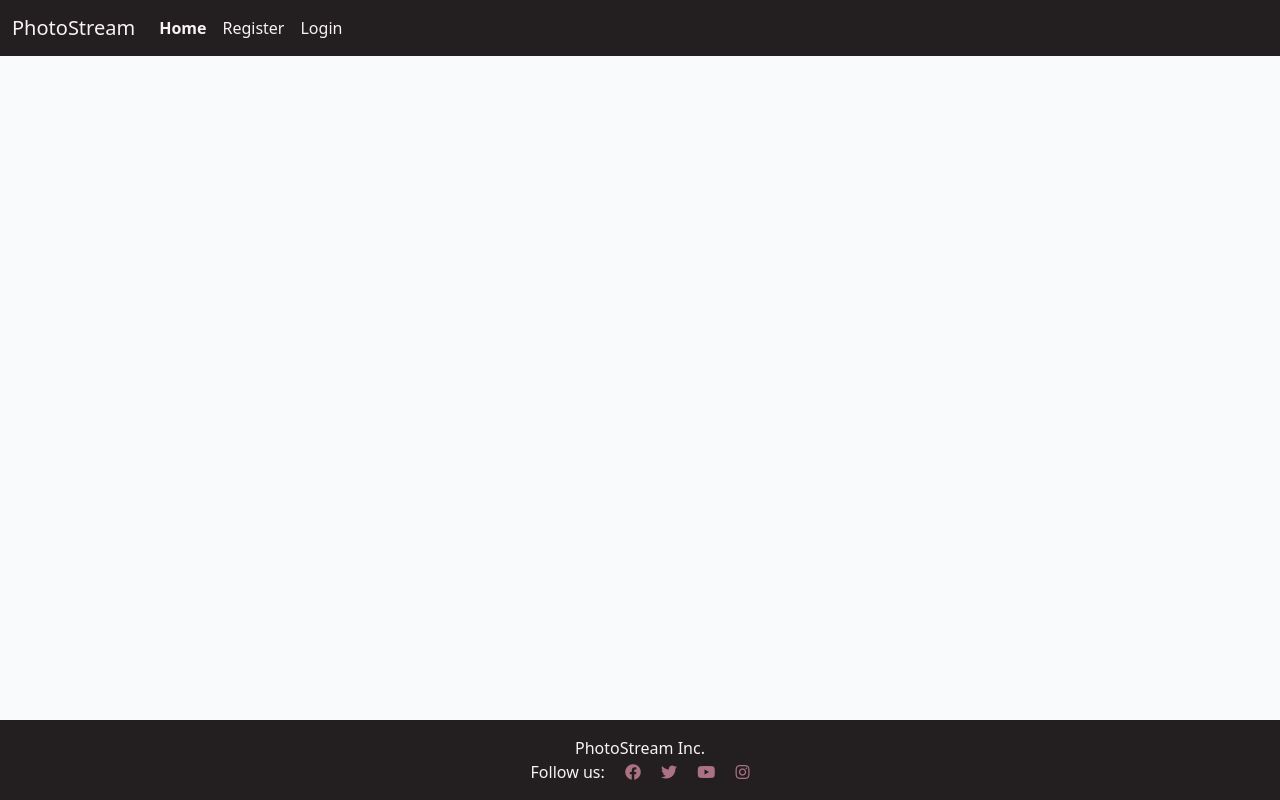
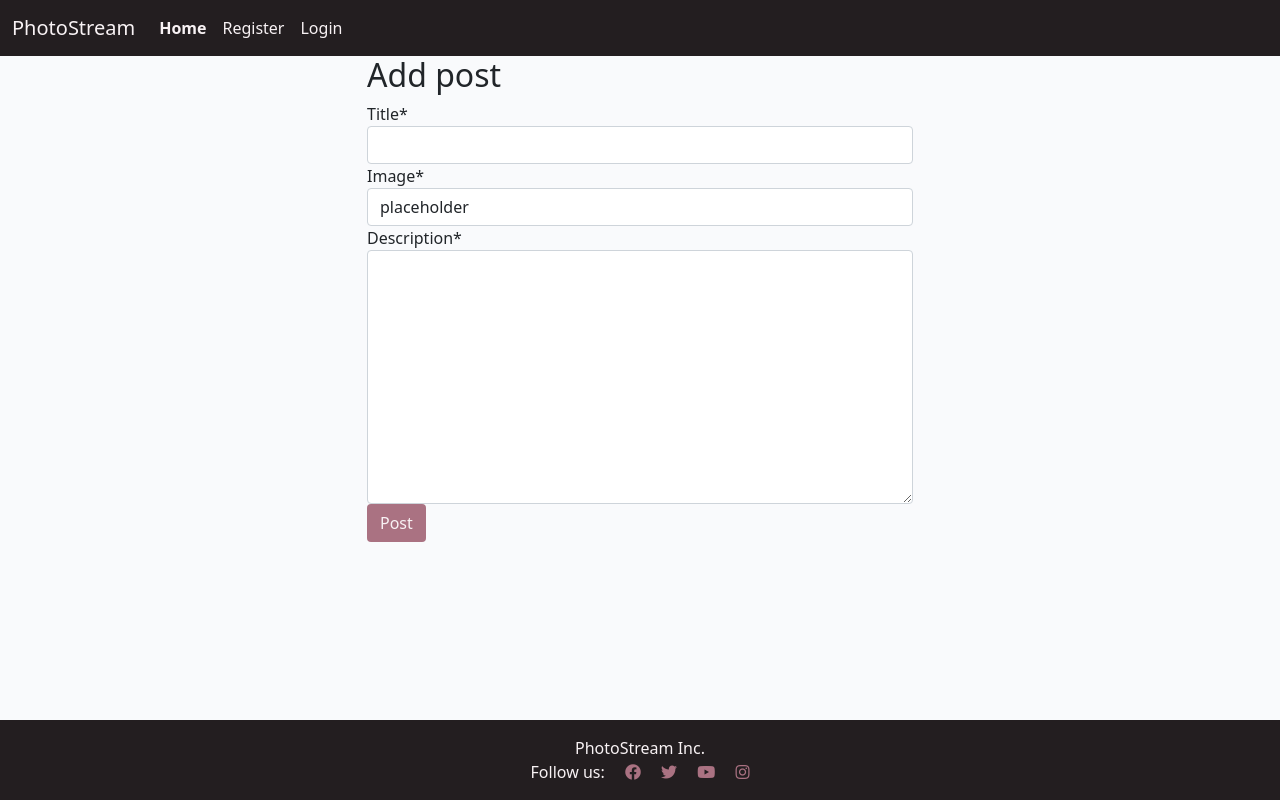
Before and after one commit to emmavkarlsson/portfolio-project-4, a Django app: page /add_image/ in a window 1280 px wide. Run offline with Django 3.2, Linux system fonts and the light colour scheme; some libraries are stand-ins or nearby versions.

Commit message:
add html and styles for add_image

```diff
--- a/static/css/style.css
+++ b/static/css/style.css
@@ -35,7 +35,8 @@ a:active {
     color: #aa7282;
 }
 
-.btn-signin {
+.btn-signin,
+.btn-post {
     background-color: #aa7282;
     color: #f8f2f4;
 }
--- a/templates/add_image.html
+++ b/templates/add_image.html
@@ -1,59 +1,18 @@
-{% extends "base.html" %}
+{% extends 'base.html' %}
+{% block content %}
+{% load crispy_forms_tags %}
 
-{% block content %}
-
-<div class="container-fluid">
-    <div class="row">
-
-        <!-- Blog Entries Column -->
-        <div class="col-12 mt-3 left">
-            <div class="row">
-                {% for post in post_list %}
-                <div class="col-md-4">
-                    <div class="card mb-4">
-                        <div class="card-body">
-                            <div class="image-container">
-                                {% if "placeholder" in post.photopost.url %}
-                                <img class="card-img-top"
-                                    src="https://res.cloudinary.com/emmavkarlsson/image/upload/v1693860102/p8vwzctkppf7vm6njgpv.jpg">
-                                {% else %}
-                                <img class="card-img-top" src=" {{ post.photopost.url }}">
-                                {% endif %}
-                                <div class="image-flash">
-                                    <p>Publisher: {{ post.publisher }}</p>
-                                </div>
-                            </div>
-                            <a href="{% url 'featured_post' post.slug %}" class="post-link">
-                                <h2 class="card-title">{{ post.title }}</h2>
-                            </a>
-                            <hr />
-                            <p class="card-text text-muted h6">{{ post.created_on}} <i class="far fa-heart"></i>
-                                {{ post.number_of_likes }}</p>
-                        </div>
-                    </div>
-                </div>
-                {% if forloop.counter|divisibleby:3 %}
-            </div>
-            <div class="row">
-                {% endif %}
-                {% endfor %}
-
-            </div>
+<div class="container">
+    <div class="row justify-content-md-center">
+        <div class="col d-none d-md-block col-md-6">
+            <h2>Add post</h2>
+            <form action="" method="POST">
+                {% csrf_token %}
+                {{ form | crispy }}
+                <button class="btn btn-post">Post</button>
+            </form>
         </div>
     </div>
+</div>
 
-    {% if is_paginated %}
-    <nav aria-label="Page navigation">
-        <ul class="pagination justify-content-center">
-            {% if page_obj.has_previous %}
-            <li><a href="?page={{ page_obj.previous_page_number }}" class="page-link">&laquo; PREV </a></li>
-            {% endif %}
-            {% if page_obj.has_next %}
-            <li><a href="?page={{ page_obj.next_page_number }}" class="page-link"> NEXT &raquo;</a></li>
-
-            {% endif %}
-        </ul>
-    </nav>
-    {% endif %}
-</div>
-{%endblock%}
+{% endblock content %}
```
